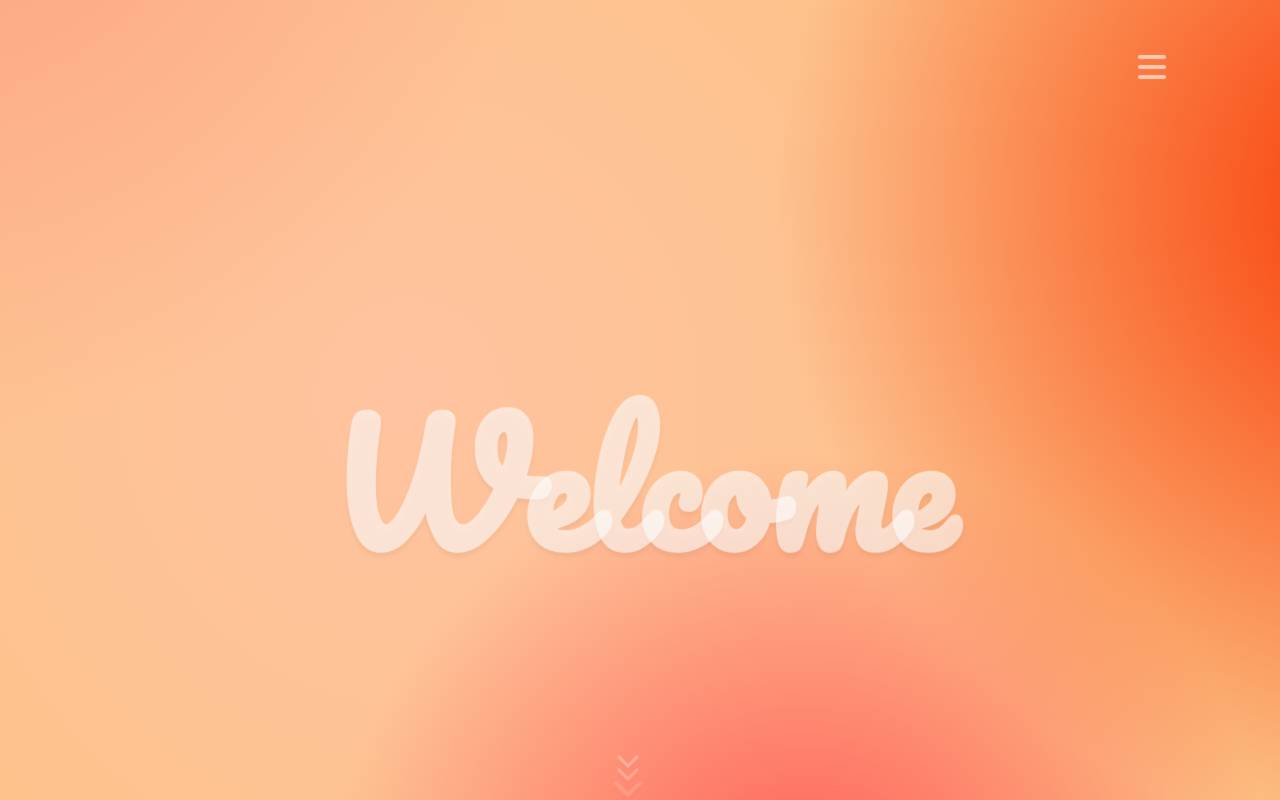
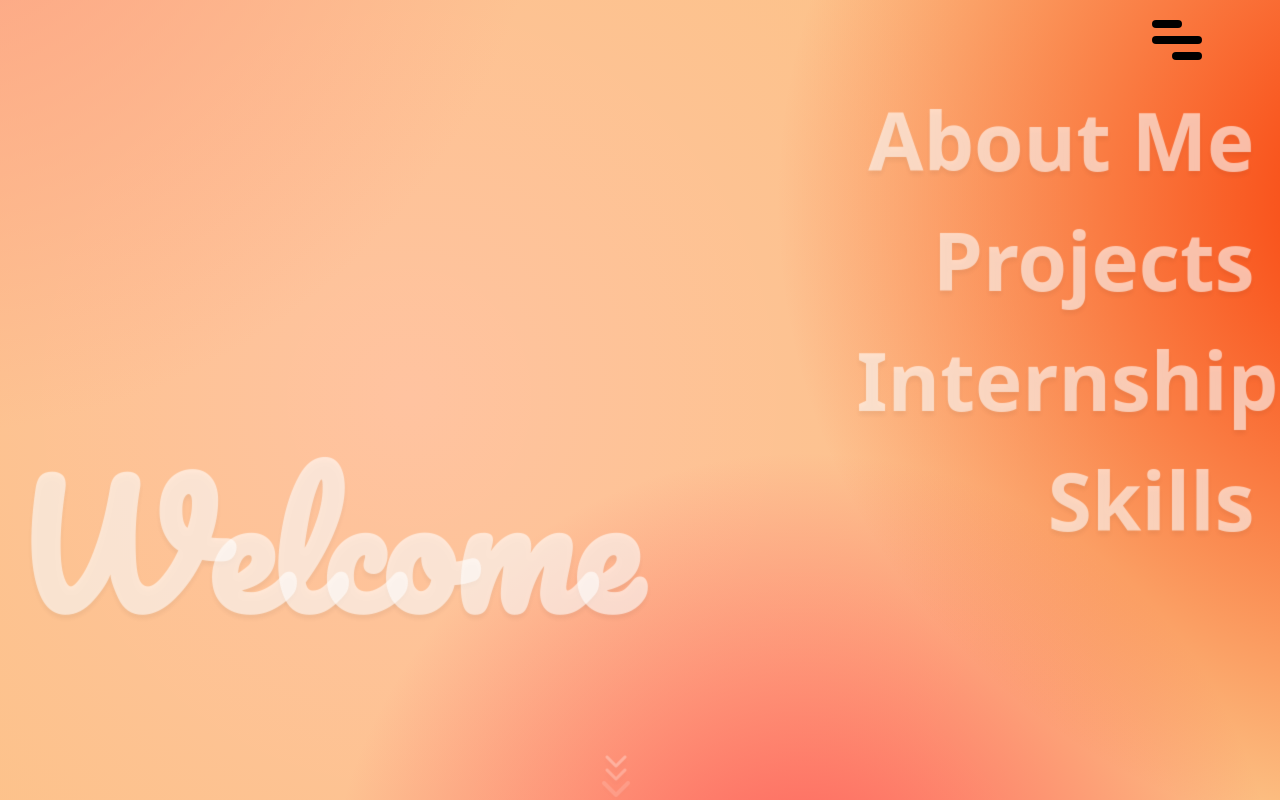
Before and after one commit to WenyiSun520/WenyiSun520.github.io, a React (Create React App) app: page / in a window 1280 px wide. Shown: the top 800 px of the page. Built offline with nearby package versions, Linux system fonts and the light colour scheme.

Commit message:
add more

```diff
--- a/src/App.css
+++ b/src/App.css
@@ -11,8 +11,7 @@ html {
 }
 
 /* #root {
-  background-color: #fbf37a;
-} */
+overflow-x: hidden;} */
 
 .App {
   position: relative;
@@ -57,6 +56,10 @@ html {
   border-radius: 40%;
   transition: transform 0.6s;
   transform-style: preserve-3d;
+}
+
+.bold-text {
+  font-weight: 700;
 }
 .section-title-animation {
   animation: slideTop 1s ease forwards;
@@ -199,61 +202,78 @@ html {
   padding-top: 30px;
   margin-left: 80%;
 }
+/* CSS for DIY Btn in Main Page */
 
-.fa-bars,
-.fa-xmark {
-  font-size: 2em;
-  color: transparent;
-  text-shadow: 0px 0px 1px rgba(255, 255, 255, 0.6);
+.diy-btn {
+  width: 50px;
+  padding: 0;
+  margin-top: 20px;
+  margin-left: 90%;
+  height: fit-content;
+  transition: transform 0.3s;
 }
-.fa-xmark {
-  width: fit-content;
+.diy-btn .btn-line {
+  z-index: 2;
+  position: relative;
+  width: 50px;
+  height: 8px;
+  background: black;
+  border-radius: 5px;
+  margin-bottom: 8px;
+}
+.diy-btn .btn-line-short {
+  z-index: 1;
+  position: relative;
+  width: 30px;
+  height: 8px;
+  transition: 0.5s;
+}
+.diy-btn:hover .btn-line-long {
+  opacity: 0;
+}
+.diy-btn:hover .btn-line-short:nth-child(1) {
+  width: 50px;
+  transform: rotate(45deg);
+  transform-origin: left;
+  transition: 0.5s;
 }
 
-.show-menu {
-  display: block;
-  margin: 0;
-}
-.no-menu {
-  display: none;
-  width: fit-content;
-  height: fit-content;
+.diy-btn:hover .align-self-end {
+  width: 50px;
+  transform: rotate(-45deg);
+  transform-origin: left;
+  transition: 0.5s;
 }
 
 .sidenav {
-  font-family: "Pacifico", cursive;
+  position: absolute;
   height: 100%;
-  position: fixed;
-  z-index: 100;
-  overflow-x: hidden;
-  transform: translateX(100%);
-  transition: 0.5s;
-  padding-top: 60px;
-  width: 500px;
-  background: rgba(255, 255, 255, 0.5);
-  border-radius: 10px;
-  box-shadow: 10px 10px 20px rgba(0, 0, 0, 0.5);
-  backdrop-filter: blur(10px);
-  -webkit-backdrop-filter: blur(10px);
+  width: fit-content;
+  top: 10%;
+  right: 2%;
+}
+
+.sidenav a {
+  width: fit-content;
+  text-decoration: none;
+  text-align: right;
+  color: transparent;
+  font-size: 5em;
+  font-weight: 900;
+  text-shadow: 0px 0px 1px rgba(255, 255, 255, 0.6),
+    0px 4px 4px rgba(0, 0, 0, 0.05);
+  border-radius: 20px;
+  animation: slideLeftIn 2s ease forwards;
+   animation-delay: calc(0.2s * var(--i));
+  transition: all 2s;
 }
 
 .row.nav {
   margin-left: 10px;
 }
 
-.sidenav a {
-  text-decoration: none;
-  color: transparent;
-  font-size: 5em;
-  font-weight: 900;
-  text-shadow: 0px 0px 1px rgba(255, 255, 255, 0.6),
-    0px 4px 4px rgba(0, 0, 0, 0.05);
-  border-radius: 20px;
-  transition: all 2s;
-}
-
 .sidenav a:hover {
-  transform: translate(0%, -10%);
+  transform: translate(-10%, 10%);
   text-shadow: 20px 20px 1px rgba(240, 240, 240, 1);
 }
 
@@ -268,6 +288,7 @@ html {
   text-shadow: 0px 0px 1px rgba(255, 255, 255, 0.6),
     0px 4px 4px rgba(0, 0, 0, 0.05);
   animation: zoomIn 2s ease forwards;
+  z-index: -100;
 }
 
 .srollbar-loading {
@@ -494,7 +515,7 @@ html {
   width: 200px;
   height: 200px;
 }
-.learning-journey p.col span {
+.learning-journey p.col .initial {
   font-family: "Pacifico", cursive;
   font-size: 2em;
   font-weight: 500;
@@ -521,7 +542,7 @@ html {
   transition: all 0.5s cubic-bezier(0.164, 0.84, 0.44, 1);
   overflow: hidden;
   border-radius: 10px;
-  background-color: transparent
+  background-color: transparent;
 }
 
 .skill-title {
--- a/src/feature/footer.js
+++ b/src/feature/footer.js
@@ -23,9 +23,11 @@ const Footer = () => {
       });
     };
   return (
-    <div id="footer" className="container text-center vh-100 footer">
+    <div id="footer" className="container text-center footer">
       <div className="row flex-column vh-100 align-items-center justify-content-center">
-        <h1 className="display-1 section-title">Thank you, and let's connect!</h1>
+        <h1 className="display-1 section-title">
+          Thank you, and let's connect!
+        </h1>
         <div className="row align-items-center justify-content-center">
           <p
             className="footer-content"
@@ -37,9 +39,7 @@ const Footer = () => {
             opportunity to discuss my projects in greater detail with you. Hope
             we can have some conversation!
           </p>
-          <p>
-            &#169; 2023 <i>By Wenyi Sun</i>
-          </p>
+
           <div className="row contact align-items-center">
             <a className="col" href="tel:4256150586" style={{ "--i": "1" }}>
               <i className="fa-solid fa-phone fa-xl"></i>
@@ -72,6 +72,14 @@ const Footer = () => {
           </div>
         </div>
       </div>
+      <div className="row align-self-end">
+        <p>
+          Designed and developed <i>By Wenyi Sun</i>
+        </p>
+        <p>
+          &#169; 2023 <i>By Wenyi Sun</i>
+        </p>
+      </div>
     </div>
   );
 };
--- a/src/feature/main.js
+++ b/src/feature/main.js
@@ -1,8 +1,6 @@
-import React, { useState } from "react";
+import React from "react";
 
 const Main = () => {
-  const [toggleMenu, setToggleMenu] = useState(false);
-  console.log("toggleMenu: " + toggleMenu);
 
   const handleClickScroll = () => {
     //  console.log(id)
@@ -12,64 +10,60 @@ const Main = () => {
     }
   };
 
+  const toggleMenu = ()=>{
+    // let diyBtn = document.querySelector("#mySidenav")
+    // diyBtn.classList.toggle("sidenav-active");
+
+  }
+
   return (
     <div id="home" className="container vh-100 loading">
-      <div className="row loading-background text-center align-items-center justify-content-center">
-        <i
-          className={`fa-solid fa-bars row float-end ${
-            toggleMenu ? "no-menu" : "show-menu"
-          }`}
-          onClick={() => setToggleMenu((val) => !val)}
-        ></i>
+      <div className="row loading-background text-center">
+        <div className="diy-btn row d-flex flex-column " onClick={toggleMenu}>
+          <span className="btn-line btn-line-short"></span>
+          <span className="btn-line btn-line-long"></span>
+          <span className="btn-line btn-line-short align-self-end"></span>
+        </div>
 
-        <div
-          id="mySidenav"
-          className={`sidenav row justify-content-start ${
-            toggleMenu ? "show-menu" : "no-menu"
-          }`}
-        >
-          <div
-            className={`x-mark row float-start`}
-            onClick={() => setToggleMenu((val) => !val)}
-          >
-            <i
-              className="fa-solid fa-xmark"
-              // onClick={() => setToggleMenu((val) => !val)}
-            ></i>
-          </div>
-          <div className="row nav">
+        <div id="mySidenav" className="col sidenav">
+          <div className="row d-flex flex-column align-items-end">
             <a
               className="row"
               href="#intro"
-              onClick={() => setToggleMenu((val) => !val)}
+              style={{ "--i": "1" }}
+              onClick={toggleMenu}
             >
               About Me
             </a>
             <a
               className="row"
               href="#projects"
-              onClick={() => setToggleMenu((val) => !val)}
+              style={{ "--i": "2" }}
+              onClick={toggleMenu}
             >
               Projects
             </a>
             <a
               className="row"
               href="#experience"
-              onClick={() => setToggleMenu((val) => !val)}
+              style={{ "--i": "3" }}
+              onClick={toggleMenu}
             >
               Internship
             </a>
             <a
               className="row"
               href="#skills"
-              onClick={() => setToggleMenu((val) => !val)}
+              style={{ "--i": "4" }}
+              onClick={toggleMenu}
             >
               Skills
             </a>
           </div>
         </div>
-
-        <p className="row welcome">Welcome</p>
+        <div className="col-1">
+          <p className="col  welcome">Welcome</p>
+        </div>
 
         <div
           className="row align-self-end srollbar-loading "
--- a/src/feature/skill.js
+++ b/src/feature/skill.js
@@ -19,8 +19,8 @@ const Skill = () => {
   };
 
   return (
-    <div id="skills" className="container text-center vh-100 skills">
-      <div className="row vh-100 align-items-center justify-content-center">
+    <div id="skills" className="container text-center skills">
+      <div className="row align-items-center justify-content-center">
         <h1 className="display-1 section-title">My Skills</h1>
         <div className="row learning-journey justify-content-center">
           <div className="col-2" onClick={(e) => handlePictureChanged(e)}>
@@ -31,19 +31,20 @@ const Skill = () => {
             ></img>
           </div>
           <p className="col">
-            <span>In </span>my learning journey, I notice that the technology
-            industry is changing rapidly, and with the promotion of AI-driven
-            software such as chatGPT among the general public, I'm often worried
-            that my skills would be out of date and barely catch the latest
-            trend of technology. At the same time, I am also finding and
-            enjoying the joy of software development. To me, software
-            development is like carving a castle out of sand by the beach when I
-            was a kid, or making a figure out of clay. Programming language,
-            sand, and clay are all tools and materials. They depend on me to
-            apply my skills to create work. I cherish all the hard work that
-            goes into it. Still, I'm anxious about my position in the industry
-            and worried my skills are not strong enough, but I think, as long as
-            I keep learning, I will find my place.
+            <span className="initial">In </span>my learning journey, I notice
+            that the technology industry is changing rapidly, and with the
+            promotion of AI-driven software such as chatGPT among the general
+            public, I'm often worried that my skills would be out of date and
+            barely catch the latest trend of technology. At the same time, I am
+            also finding and enjoying the joy of software development. To me,
+            software development is like carving a castle out of sand by the
+            beach when I was a kid, or making a figure out of clay. Programming
+            language, sand, and clay are all tools and materials. They depend on
+            me to apply my skills to create work. I cherish all the hard work
+            that goes into it. Still, I'm anxious about my position in the
+            industry and worried my skills are not strong enough, but I think,
+            as long as I <span className="bold-text"> keep learning </span>, I
+            will find my place.
           </p>
         </div>
         <div className="row my-skils justify-content-center">
```
Also changed, not shown: src/feature/experience.js (+18 -14 lines), src/feature/introduction.js (+7 -7 lines).
